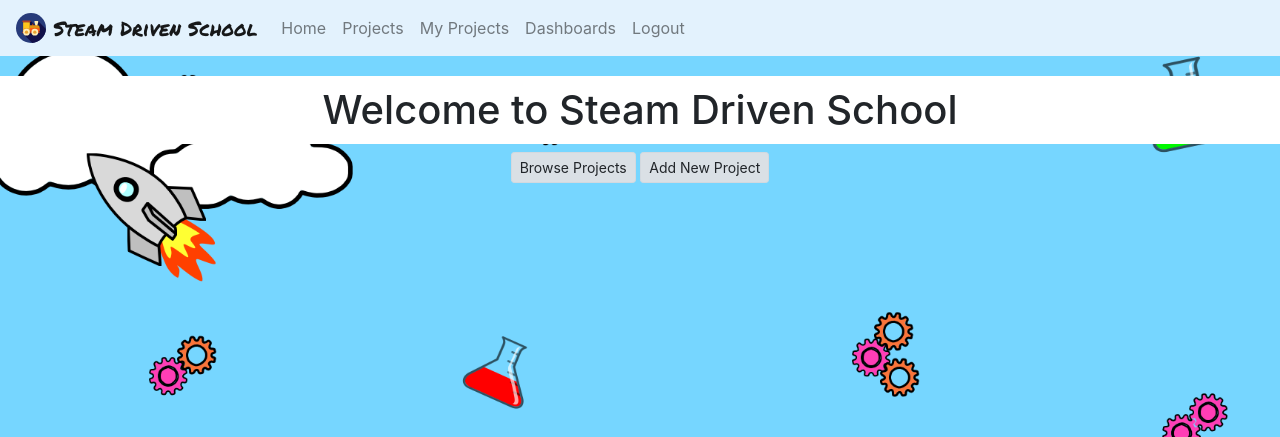
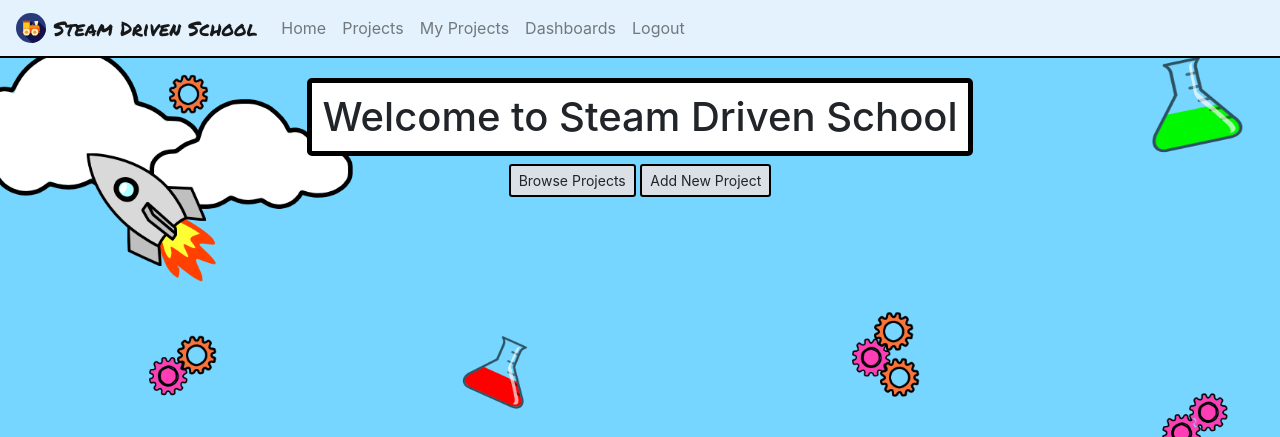
Before and after one commit to stitchelle/SDS, a Django app: page / in a window 1280 px wide. Shown: the top 437 px of the page. Run offline with Django 3.2, Linux system fonts and the light colour scheme; the visitor is signed in with stand-in values (Sample User, id 1); some libraries are stand-ins or nearby versions.

Commit message:
added border styling

```diff
--- a/sdsapp/static/styles/base.css
+++ b/sdsapp/static/styles/base.css
@@ -22,10 +22,39 @@ body {
     background: url(../../static/styles/Michelle_BG.png) no-repeat center center fixed;
     background-size: cover;
     height: 100%;
-    overflow: hidden;
+    /* overflow: hidden; */
 }
 
-h1.homeTitle{
+h1{
     background-color: white;
     padding: 10px;
+    width: fit-content;
+    margin: auto;
+    border-radius: .5;
+    border: 5px solid black;
+    border-radius: 5px;
 }
+
+div.my_project_card{
+    border: 2px solid black;
+    border-radius: 5px;
+}
+
+h3{
+    background-color: white;
+    padding: 10px;
+    width: fit-content;
+    margin: auto;
+    border-radius: .5;
+    border: 2px solid black;
+    border-radius: 5px;
+}
+
+button.dashboard{
+    border: 2px solid black;
+    border-radius: 5px;
+}
+
+nav{
+    border-bottom: 2px solid black;
+}
--- a/sdsapp/templates/dashboards/list.html
+++ b/sdsapp/templates/dashboards/list.html
@@ -3,7 +3,7 @@
 {% block content %}
     <h1 style="margin-top : 20px;"><center>Dashboards</center></h1>
     <!-- Button trigger modal -->
-    <center><button type="button" class="btn btn-primary btn-sm" data-toggle="modal" data-target="#exampleModal">
+    <center><button type="button" class="btn btn-primary btn-sm dashboard" data-toggle="modal" data-target="#exampleModal">
     New Dashboard
     </button></center>
 
@@ -32,13 +32,13 @@
     </div>
 
     {% for dashboard in all_dashboards %}
-        <h3 style="margin-left:15px;">{{ dashboard.name }}</h3>
+        <h3 style="margin-left:15px;" classname"dashboard_name"">{{ dashboard.name }}</h3>
             <div class="row row-cols-1 row-cols-md-3" style="margin-top: 20px; margin-left:auto; margin-right:auto">
             {% for saved_project in all_saved_projects %}
 
                 {% if saved_project.dashboard_id == dashboard.id %}
                 <div class="col mb-4">
-                    <div class="card h-100">
+                    <div class="card h-100 my_project_card">
                         <img src="{{saved_project.image_path}}" class="card-img-top" alt="{{saved_project.image_path}}">
                         <div class="card-body">
                             <h5 class="card-title"><a href="{% url 'sdsapp:project' saved_project.project.id %}"> {{ saved_project.project.name }} </a></h5>
--- a/sdsapp/templates/home.html
+++ b/sdsapp/templates/home.html
@@ -5,16 +5,16 @@
         <center style="margin-top : 20px;">
             <div style="margin-top : 20px;">
                 <h1 class="homeTitle">Welcome to Steam Driven School</h1>
-                <a href="{% url 'sdsapp:projects'%}" class="btn btn-light active btn-sm " role="button" aria-pressed="true">Browse Projects</a>
-                <a href=/project/form class="btn btn-light active btn-sm " role="button" aria-pressed="true">Add New Project</a>
+                <a href="{% url 'sdsapp:projects'%}" class="btn btn-light active btn-sm " role="button" aria-pressed="true" style="border: 2px solid black;">Browse Projects</a>
+                <a href=/project/form class="btn btn-light active btn-sm " role="button" aria-pressed="true" style="border: 2px solid black;">Add New Project</a>
             </div>
         </center>
     {% else %}
         <center style="margin-top : 20px;">
             <h1 class="homeTitle">Welcome to Steam Driven School</h1>
             <div style="margin-top : 20px;">
-                <a href="{% url 'sdsapp:login'%}" class="btn btn-light active btn-sm " role="button" aria-pressed="true">Login</a>
-                <a href="{% url 'sdsapp:register'%}" class="btn btn-light active btn-sm " role="button" aria-pressed="true">Register</a>
+                <a href="{% url 'sdsapp:login'%}" class="btn btn-light active btn-sm " role="button" aria-pressed="true" style="border: 2px solid black;">Login</a>
+                <a href="{% url 'sdsapp:register'%}" class="btn btn-light active btn-sm " role="button" aria-pressed="true" style="border: 2px solid black;">Register</a>
             </div>
         </center>
     {% endif %}
--- a/sdsapp/templates/projects/list.html
+++ b/sdsapp/templates/projects/list.html
@@ -6,7 +6,7 @@
     <div class="row row-cols-1 row-cols-md-3" style="margin-top: 20px; margin-left:auto; margin-right:auto">
       {% for project in all_projects %}
         <div class="col mb-4">
-          <div class="card h-100">
+          <div class="card h-100 my_project_card">
             <img src="{{project.image_path}}" class="card-img-top" alt="{{project.image_path}}">
             <div class="card-body">
               <h5 class="card-title"><a href="{% url 'sdsapp:project' project.id %}"> {{ project.name }} </a></h5>
```
Also changed, not shown: sdsapp/templates/my_projects/list.html (+4 -3 lines).
